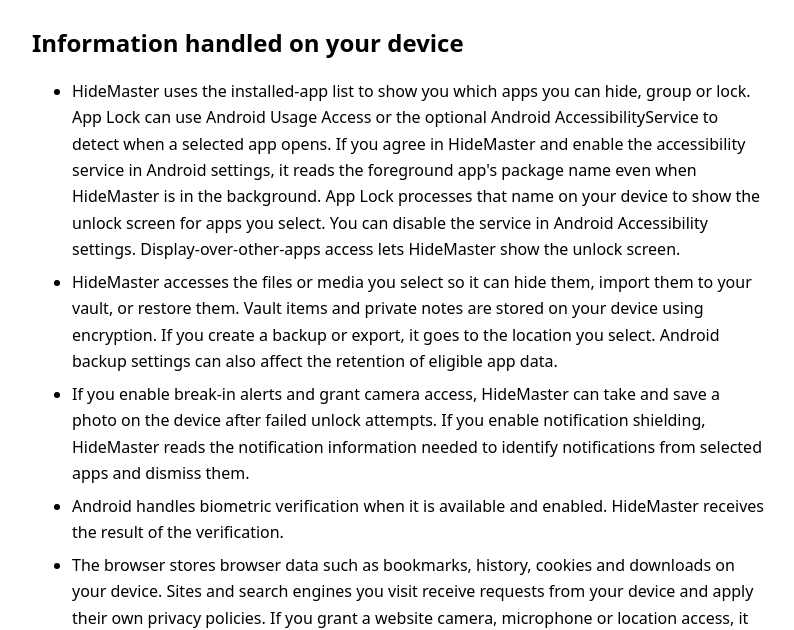
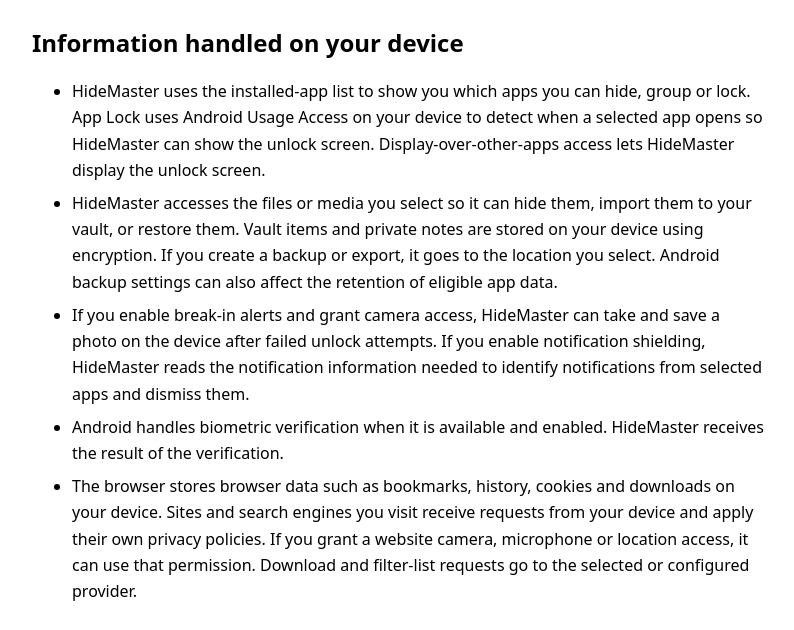
Before and after one commit to Longdabo/Longdabo.github.io, a plain HTML site: page hidemaster/privacy/index.html in a window 1280 px wide. Shown: the part 177-807 px from the top of the page, without its empty margins (240-1034 px from the left). Drawn offline with Linux system fonts and the light colour scheme.

Commit message:
Update HideMaster privacy policy for 1.0.3

```diff
--- a/hidemaster/privacy/index.html
+++ b/hidemaster/privacy/index.html
@@ -19,7 +19,7 @@
 
   <h2>Information handled on your device</h2>
   <ul>
-    <li>HideMaster uses the installed-app list to show you which apps you can hide, group or lock. App Lock can use Android Usage Access or the optional Android AccessibilityService to detect when a selected app opens. If you agree in HideMaster and enable the accessibility service in Android settings, it reads the foreground app's package name even when HideMaster is in the background. App Lock processes that name on your device to show the unlock screen for apps you select. You can disable the service in Android Accessibility settings. Display-over-other-apps access lets HideMaster show the unlock screen.</li>
+    <li>HideMaster uses the installed-app list to show you which apps you can hide, group or lock. App Lock uses Android Usage Access on your device to detect when a selected app opens so HideMaster can show the unlock screen. Display-over-other-apps access lets HideMaster display the unlock screen.</li>
     <li>HideMaster accesses the files or media you select so it can hide them, import them to your vault, or restore them. Vault items and private notes are stored on your device using encryption. If you create a backup or export, it goes to the location you select. Android backup settings can also affect the retention of eligible app data.</li>
     <li>If you enable break-in alerts and grant camera access, HideMaster can take and save a photo on the device after failed unlock attempts. If you enable notification shielding, HideMaster reads the notification information needed to identify notifications from selected apps and dismiss them.</li>
     <li>Android handles biometric verification when it is available and enabled. HideMaster receives the result of the verification.</li>
```
